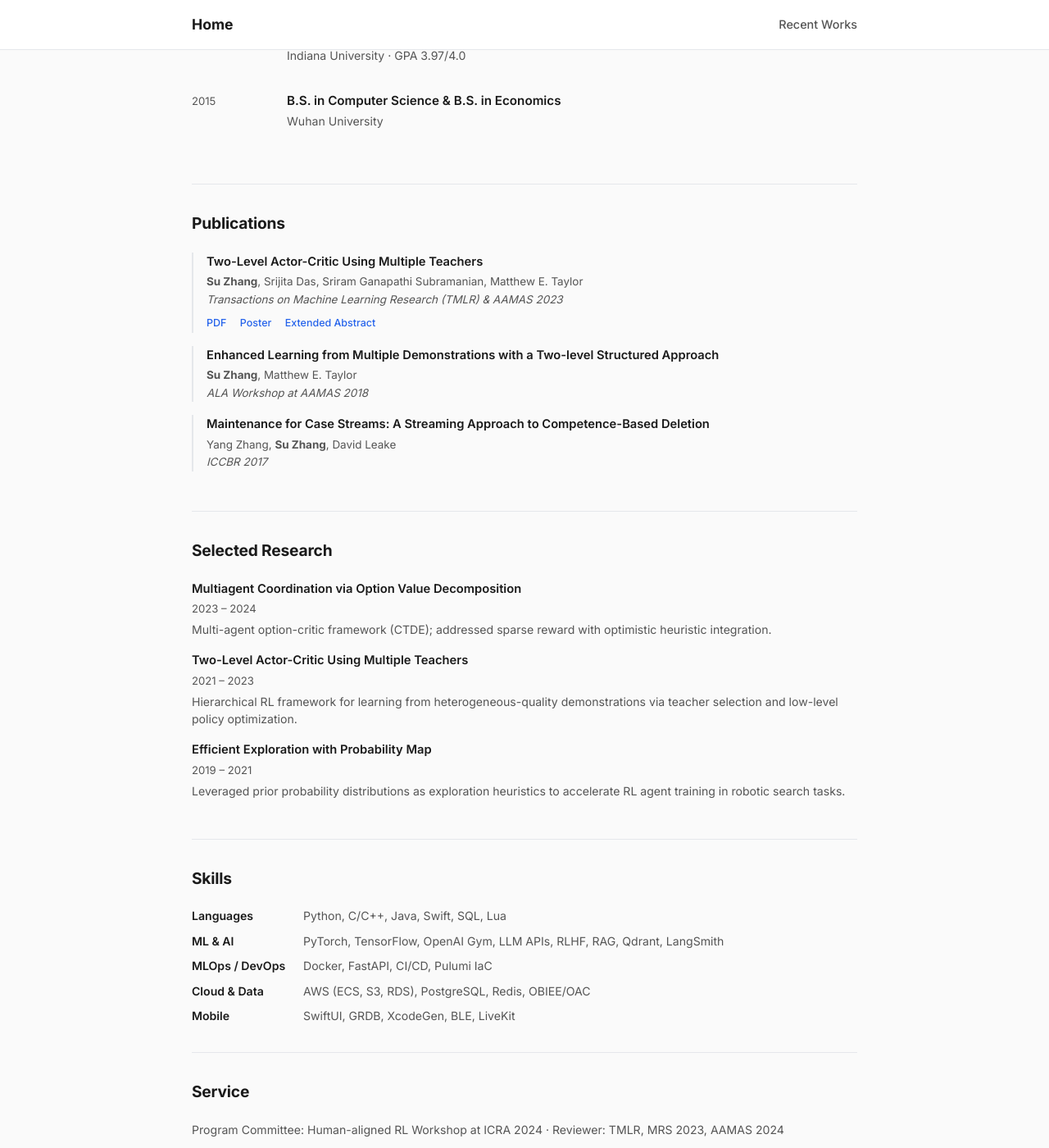
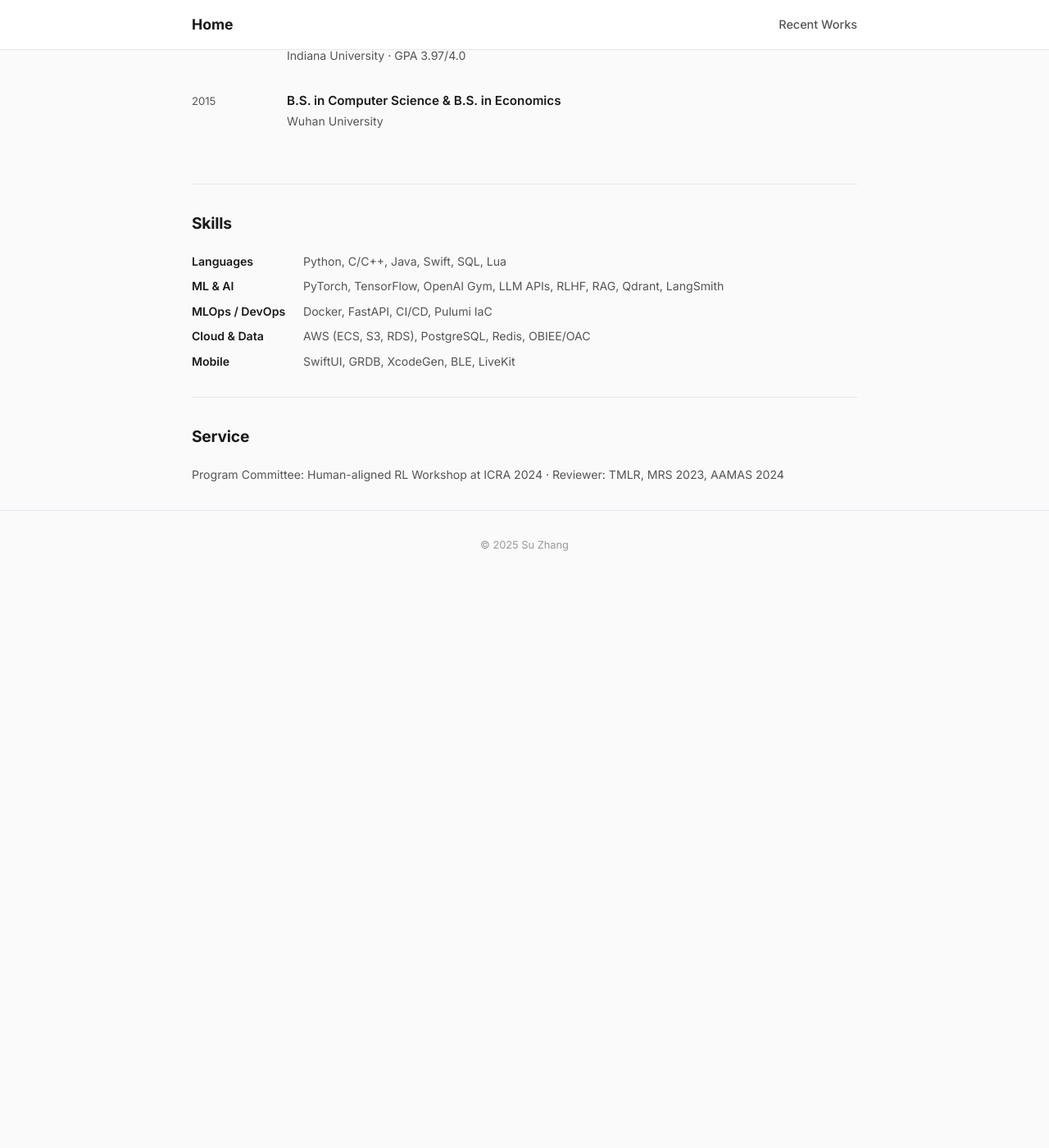
Before and after one commit to suzhang94/suzhang94.github.io, a Jekyll site: the page built from _pages/home.md, in a window 1280 px wide and 1400 px high, scrolled down 1171 px. Shown: the whole window at 82% size. Built offline with Jekyll 4.4.1, drawn with Linux system fonts in a browser that asks for light colours; after the commit the page ends 1879 px from its top, so only the background shows below that.

Commit message:
Remove publications/research from home (moved to Recent Works)

```diff
--- a/_layouts/home.html
+++ b/_layouts/home.html
@@ -95,51 +95,6 @@ layout: base
   </div>
 </div>
 
-<!-- Publications -->
-<div class="section">
-  <h2>Publications</h2>
-  <div class="pub">
-    <div class="pub-title">Two-Level Actor-Critic Using Multiple Teachers</div>
-    <div class="pub-authors"><strong>Su Zhang</strong>, Srijita Das, Sriram Ganapathi Subramanian, Matthew E. Taylor</div>
-    <div class="pub-venue">Transactions on Machine Learning Research (TMLR) &amp; AAMAS 2023</div>
-    <div class="pub-links">
-      <a href="/files/TLAC_TMLR.pdf">PDF</a>
-      <a href="/files/TLAC_poster.pdf">Poster</a>
-      <a href="/files/TLAC_ExtendedAbstract.pdf">Extended Abstract</a>
-    </div>
-  </div>
-  <div class="pub">
-    <div class="pub-title">Enhanced Learning from Multiple Demonstrations with a Two-level Structured Approach</div>
-    <div class="pub-authors"><strong>Su Zhang</strong>, Matthew E. Taylor</div>
-    <div class="pub-venue">ALA Workshop at AAMAS 2018</div>
-  </div>
-  <div class="pub">
-    <div class="pub-title">Maintenance for Case Streams: A Streaming Approach to Competence-Based Deletion</div>
-    <div class="pub-authors">Yang Zhang, <strong>Su Zhang</strong>, David Leake</div>
-    <div class="pub-venue">ICCBR 2017</div>
-  </div>
-</div>
-
-<!-- Selected Research -->
-<div class="section">
-  <h2>Selected Research</h2>
-  <div class="research-item">
-    <h3>Multiagent Coordination via Option Value Decomposition</h3>
-    <div class="dates">2023 – 2024</div>
-    <p>Multi-agent option-critic framework (CTDE); addressed sparse reward with optimistic heuristic integration.</p>
-  </div>
-  <div class="research-item">
-    <h3>Two-Level Actor-Critic Using Multiple Teachers</h3>
-    <div class="dates">2021 – 2023</div>
-    <p>Hierarchical RL framework for learning from heterogeneous-quality demonstrations via teacher selection and low-level policy optimization.</p>
-  </div>
-  <div class="research-item">
-    <h3>Efficient Exploration with Probability Map</h3>
-    <div class="dates">2019 – 2021</div>
-    <p>Leveraged prior probability distributions as exploration heuristics to accelerate RL agent training in robotic search tasks.</p>
-  </div>
-</div>
-
 <!-- Skills -->
 <div class="section">
   <h2>Skills</h2>
```
